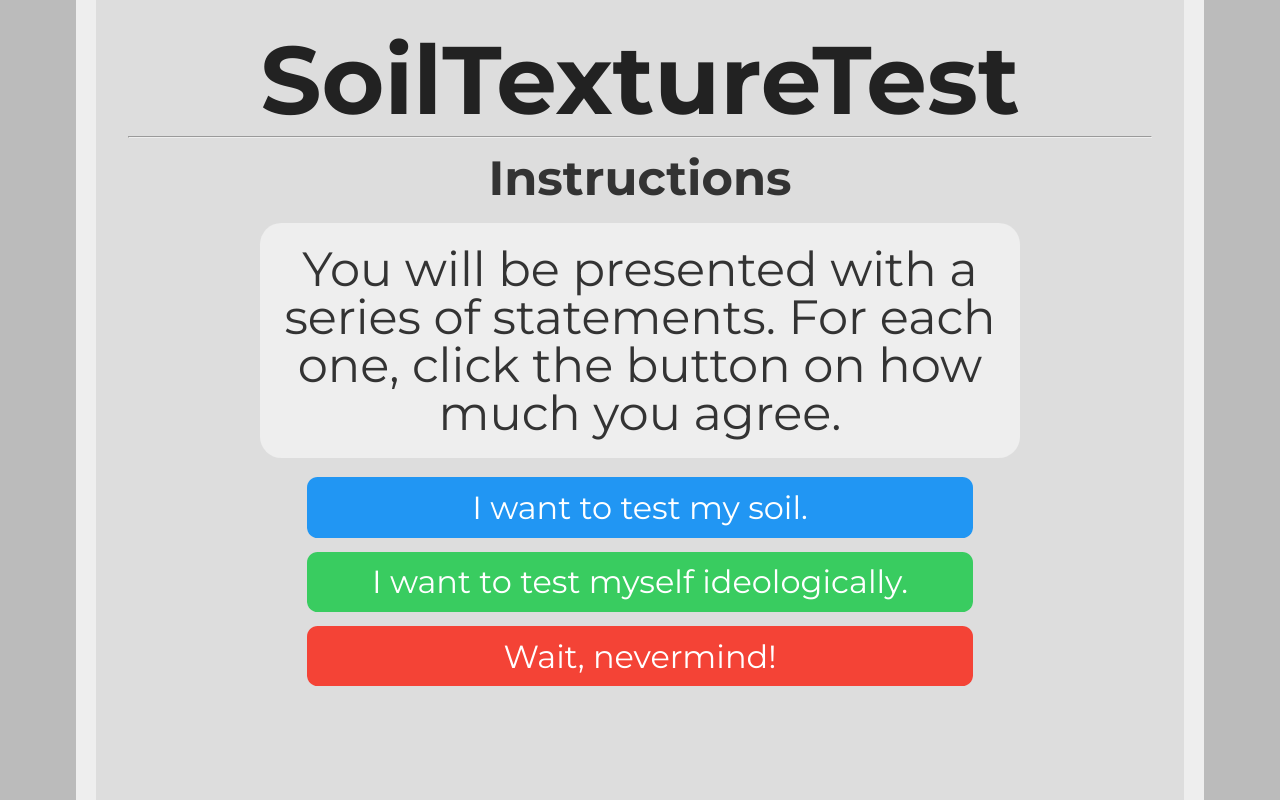
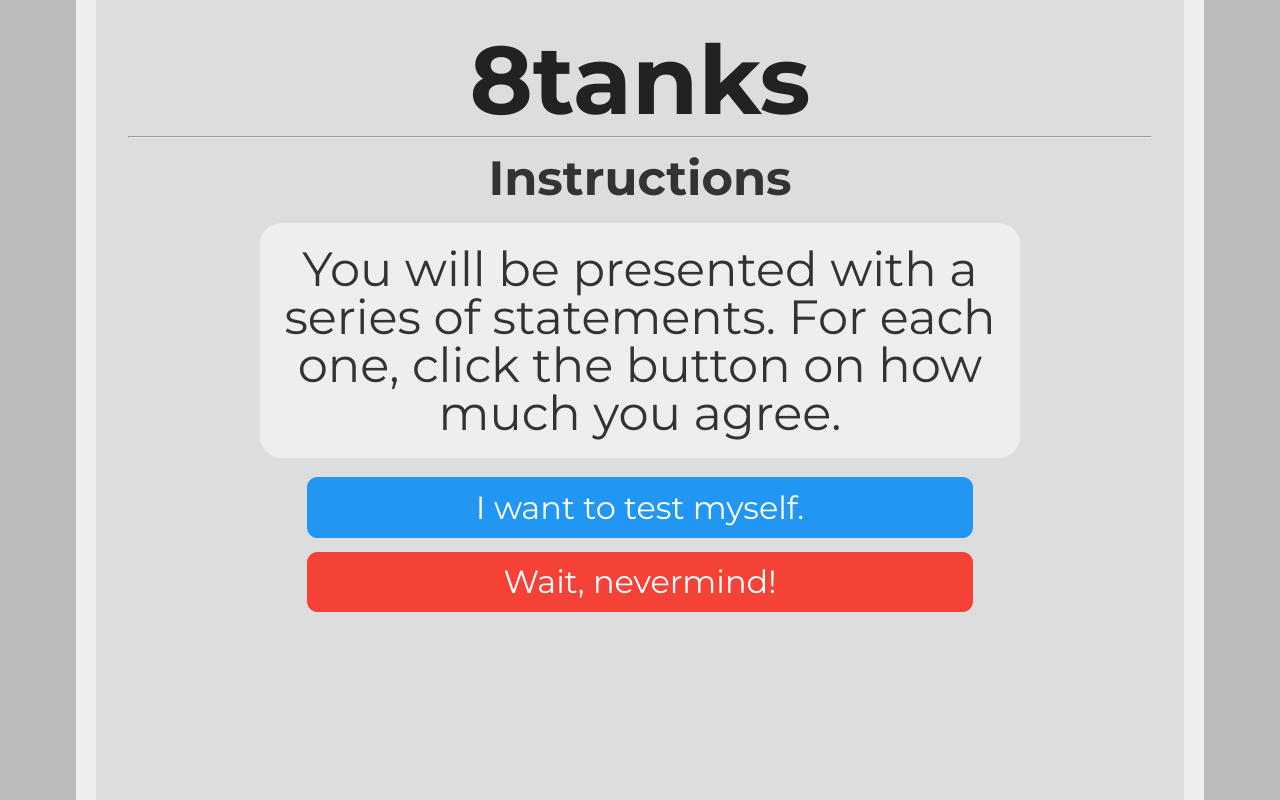
Before and after one commit to LloydSwag/8tanks.github.io, a plain HTML site: page instructions.html in a window 1280 px wide. Drawn offline with Linux system fonts and the light colour scheme.

Commit message:
Update instructions.html

```diff
--- a/instructions.html
+++ b/instructions.html
@@ -1,7 +1,7 @@
 <head>
 <link href="https://fonts.googleapis.com/css?family=Montserrat:300,400,700|Roboto:400,700" rel="stylesheet">
 <link href='style.css' rel='stylesheet' type='text/css'>
-<title>SoilTextureTest</title>
+<title>8tanks</title>
 <link rel="icon" type="x-icon" href="icon.png">
 <link rel="shortcut icon" type="x-icon" href="icon.png">
 <meta charset="utf-8">
@@ -15,12 +15,11 @@
 </head>
 <body>
 
-<h1>SoilTextureTest</h1>
+<h1>8tanks</h1>
 <hr>
 <h2 style="text-align:center;">Instructions</h2>
 <p class="question">You will be presented with a series of statements. For each one, click the button on how much you agree.</p>
-<button class="button" onclick="location.href='quiz.html';" style="background-color: #2196f3;">I want to test my soil.</button> <br>
-<button class="button" onclick="location.href='quizalt.html';" style="background-color: #39cc60;">I want to test myself ideologically.</button> <br>
+<button class="button" onclick="location.href='quiz.html';" style="background-color: #2196f3;">I want to test myself.</button> <br>
 <button class="button" onclick="location.href='index.html';" style="background-color: #f44336;">Wait, nevermind!</button> <br>
 
 </body>
```
